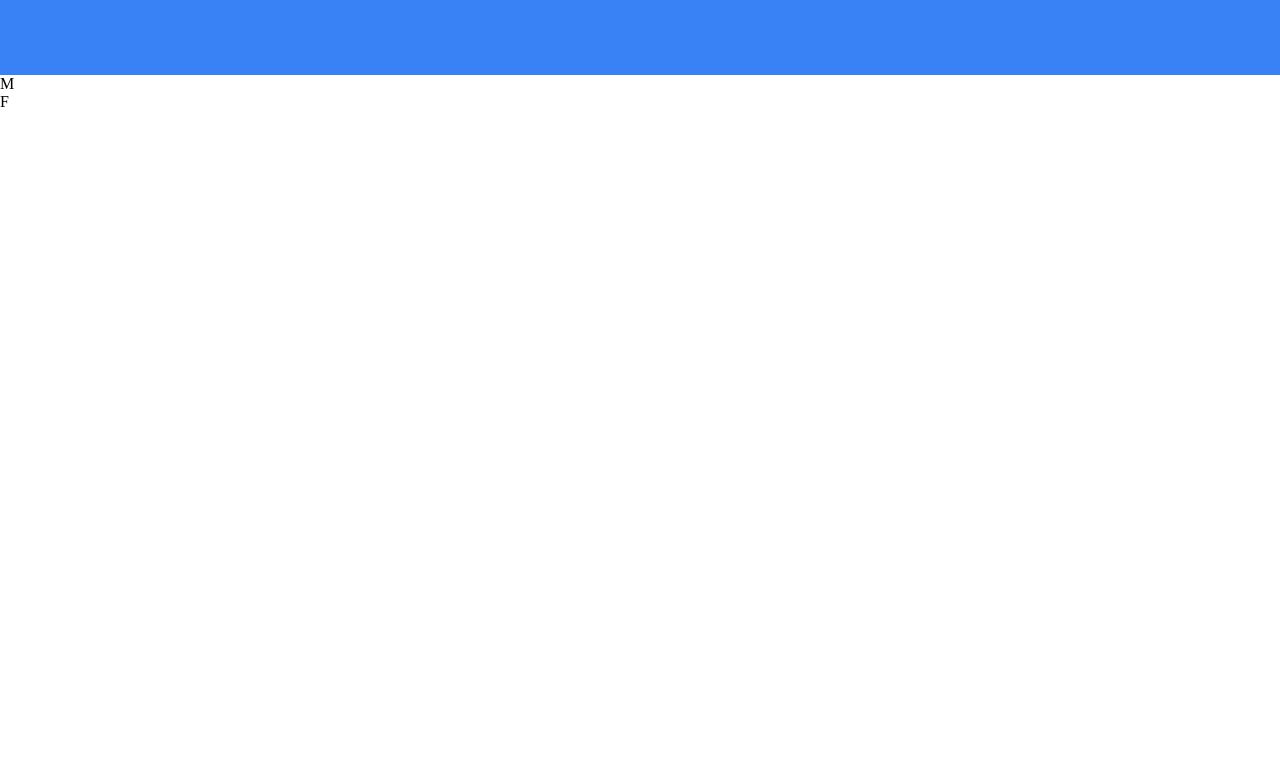
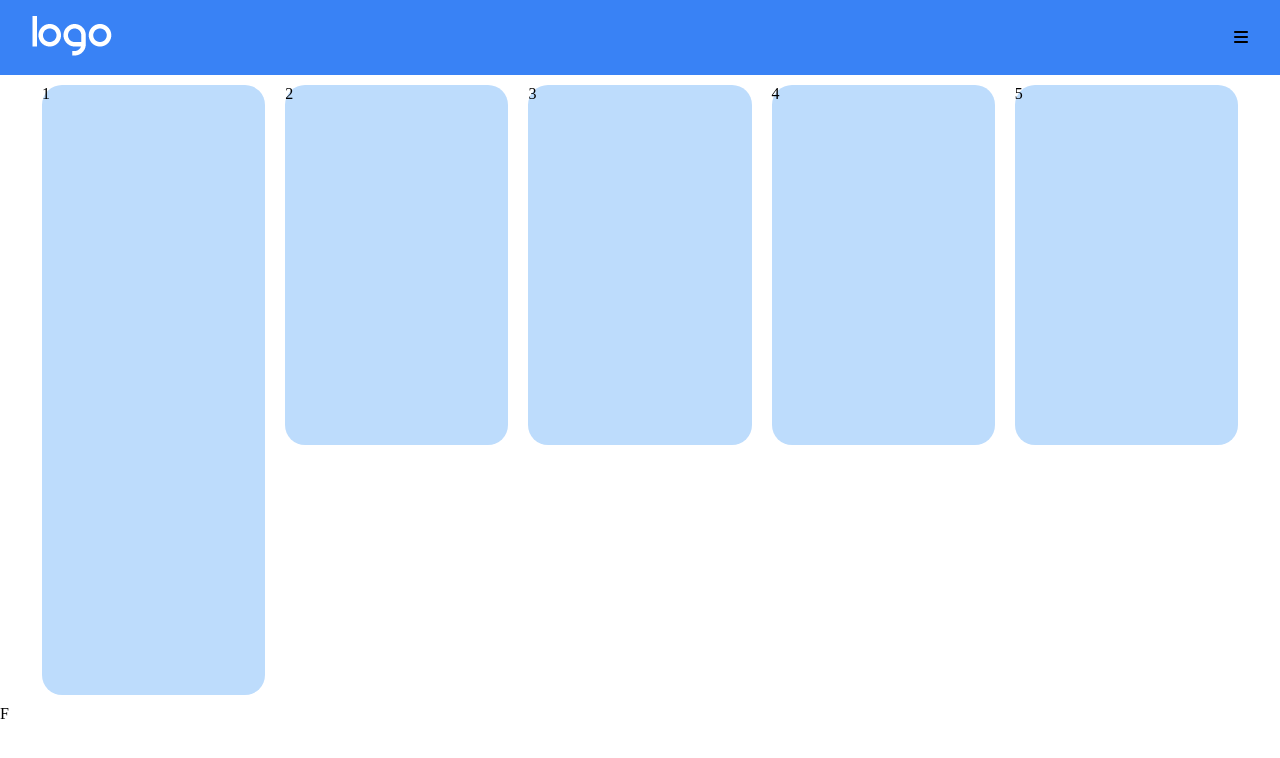
Before and after one commit to Thunderbird93/htmlcss-responsive-layout, a plain HTML site: page index.html in a window 1280 px wide. Drawn offline with Linux system fonts and the light colour scheme.

Commit message:
modifica temporanea

```diff
--- a/css/style.css
+++ b/css/style.css
@@ -5,8 +5,9 @@
 }
 
 img {
-    width: 100%;
+    max-width: 100%;
 }
+
 
 /* Utilities */
 /* Utilities */
@@ -16,10 +17,66 @@ img {
     background-color: #3982F5;
 }
 
+.d-flex {
+    display: flex;
+}
+
+.container {
+    width: 95%;
+    margin: 0 auto;
+}
+
 /* Main */
 /* Main */
 /* Main */
 
 header {
     height: 75px;
+    align-items: center;
 }
+
+header section {
+    justify-content: space-between;
+    align-items: center;
+    width: 95%;
+    margin: 0 auto;
+}
+
+main .jumbotron {
+    background-color: white;
+}
+
+main .jumbotron .box {
+    height: 360px;
+    width: 310px;
+    border-radius: 20px;
+    background-color: #BDDCFC;
+    margin: 10px;
+    display: flex;
+    flex-direction: wrap;
+    flex-direction: column;
+}
+
+main .jumbotron .primo {
+    height: 610px;
+}
+
+/*Responsive*/
+
+@media screen and (min-width: 480px){
+
+    .jumbotron .box {
+        width: 230px;
+        height: 440px;
+    }
+    .jumbotron .primo {
+        width: 560px;
+        height: 490px;
+    }
+
+    .jumbotron .secondo {
+      width: 230px;
+      height: 490px;
+    }
+
+}
--- a/index.html
+++ b/index.html
@@ -5,14 +5,33 @@
     <meta http-equiv="X-UA-Compatible" content="IE=edge">
     <meta name="viewport" content="width=device-width, initial-scale=1.0">
     <link rel="stylesheet" href="css/style.css">
+    <link rel='stylesheet' href='https://cdnjs.cloudflare.com/ajax/libs/font-awesome/6.2.0/css/all.min.css' integrity='sha512-xh6O/CkQoPOWDdYTDqeRdPCVd1SpvCA9XXcUnZS2FmJNp1coAFzvtCN9BmamE+4aHK8yyUHUSCcJHgXloTyT2A==' crossorigin='anonymous'/>
     <title>Responsive Layout</title>
 </head>
 <body>
-    <header class="blue">
-
+    <header class="blue d-flex">
+        <section class="d-flex">
+            <div>
+                <img src="/img/logo.png" alt="logo">
+            </div>
+            <div>
+                <i class="fa-solid fa-bars"></i>
+            </div>
+        </section>
     </header>
 
-    <main>M</main>
+    <main>
+        <div class="container">
+            <div class="jumbotron d-flex">
+                <div class="primo box">1</div>
+                <div class="secondo box">2</div>
+                <div class="terzo box">3</div>
+                <div class="quarto box">4</div>
+                <div class="quinto box">5</div>
+
+            </div>
+        </div>
+    </main>
 
     <footer>F</footer>
 </body>
```
